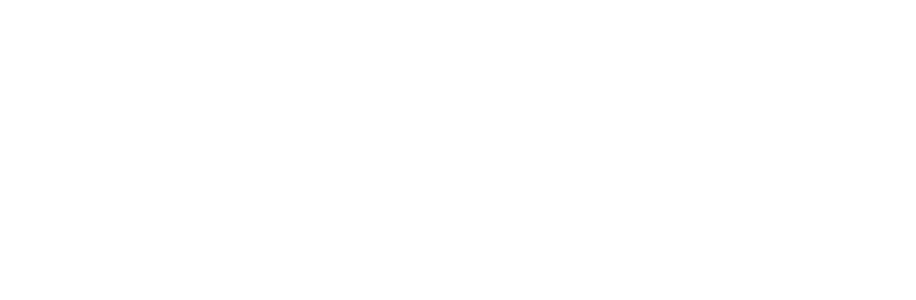
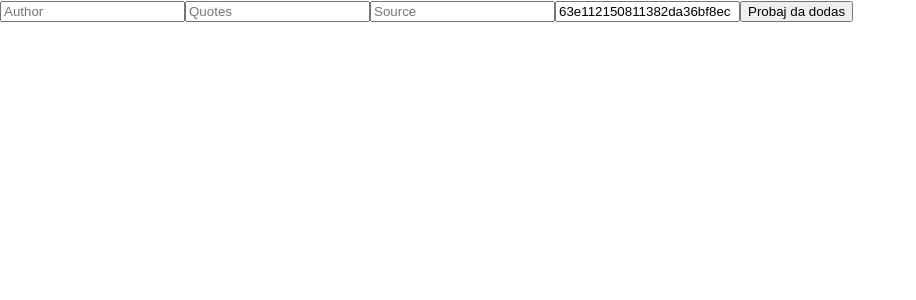
Before and after one commit to HalilSacirovic/React-IT, a React (Create React App) app in the folder project_9/: page /newquoteadd in a window 1280 px wide. Before the commit this address had no page. Shown: the top 300 px of the page, without its empty margins (0-916 px from the left). Built offline with nearby package versions, Linux system fonts and the light colour scheme.

Commit message:
Add quote is working rn

```diff
--- a/project_9/src/App.js
+++ b/project_9/src/App.js
@@ -5,7 +5,8 @@ import QuoteDetails from "./pages/QuoteDetails/QuoteDetails";
 import EditQuote from "./pages/QuoteDetails/EditQuote";
 import Login from "./Login/Login";
 import SignUp from "./SignUp/SignUp";
-import AddQuoteComponent from "./pages/AddQuote/AddQuote";
+import TryAdd from "./pages/TryAdd/TryAdd";
+
 
 function App() {
   return (
@@ -16,7 +17,7 @@ function App() {
         <Route path="/quote/edit/:id" element={<EditQuote/>} />
         <Route path="/login" element ={<Login/>} />
         <Route path="/signup" element ={<SignUp/>} />
-        <Route path="/addquote" element ={<AddQuoteComponent />} />
+        <Route path="/newquoteadd" element ={<TryAdd/>} />
       </Routes>
     </BrowserRouter>
   );
--- a/project_9/src/Login/Login.js
+++ b/project_9/src/Login/Login.js
@@ -29,6 +29,8 @@ const Login = () => {
             .then((res) => res.json())
             .then((data) => {
               if (data.token) {
+                localStorage.setItem("auth_token", data.token);
+                 localStorage.setItem("userId", data.userId);
                 navigate("/");
               }
             })
--- a/project_9/src/pages/AllQuotes/AllQuotes.js
+++ b/project_9/src/pages/AllQuotes/AllQuotes.js
@@ -25,6 +25,11 @@ const AllQuotes = () => {
 
   return (
     <div>
+       <Link to="/newquoteadd">
+      <button >
+        ADDQUOTE
+      </button>
+      </Link>
      {quotes.map((item)=>{
       return(
 
--- a/project_9/src/pages/QuoteDetails/QuoteDetails.js
+++ b/project_9/src/pages/QuoteDetails/QuoteDetails.js
@@ -1,6 +1,6 @@
 import React, { useEffect,useState } from "react";
 import "./QuoteDetails.css";
-import {  useParams } from 'react-router-dom';
+import {  Link, useParams } from 'react-router-dom';
 
 function QuoteDetails() {
 const params = useParams();
@@ -31,6 +31,7 @@ useEffect(() => {
 }, []);
 
   return (
+
     <div>
       <div className="quoteShow">
 
--- /dev/null
+++ b/project_9/src/pages/TryAdd/TryAdd.js
@@ -0,0 +1,87 @@
+import React, { useEffect,useState } from "react";
+import { useSearchParams, useParams, useNavigate, Link } from "react-router-dom";
+
+const TryAdd = () => {
+
+
+    const [newAuthor,setnewAuthor] = useState("");
+    const [newQuote,setnewQuote] = useState("");
+    const [newSource,setnewSource] = useState("");
+    const [newCategory,setnewCategory] = useState("63e112150811382da36bf8ec");
+
+
+    // const params = useParams();
+
+    const navigate = useNavigate();
+
+
+    const DataAdd = {
+        quoteText : newQuote,
+        quoteAuthor:newAuthor,
+        quoteSource:newSource,
+        category:newCategory,
+
+    }
+
+   const fetchAdd = ()=>{
+    fetch("https://js-course-server.onrender.com/quotes/add-quote",{
+        method: "POST",
+        body: JSON.stringify(DataAdd),
+        headers: {
+        "Content-Type": "application/json",
+        authorization:localStorage.getItem("auth_token"),
+  },
+    })
+    .then((res)=>{
+        return res.json();
+    })
+    .then((data)=>{
+        alert("USPESNO");
+        navigate("/")
+    })
+    .catch((err)=>{
+        alert(err)
+    })
+   }
+
+
+
+  return (
+    <div>
+
+        <div>
+            <input  value={newAuthor}
+              onChange={(e) => {
+                setnewAuthor(e.target.value);
+              }}
+               placeholder='Author'></input>
+            <input
+             value={newQuote}
+             onChange={(e) => {
+               setnewQuote(e.target.value);
+             }}
+            placeholder='Quotes'></input>
+            <input
+               value={newSource}
+               onChange={(e) => {
+                 setnewSource(e.target.value);
+                 console.log(e.target.value)
+               }}
+            placeholder='Source'></input>
+            <input
+               value={newCategory}
+            placeholder='category'></input>
+
+           <button onClick={()=>{
+            fetchAdd();
+           }}>
+            Probaj da dodas
+           </button>
+        </div>
+
+    </div>
+  )
+}
+
+
+export default TryAdd
```
